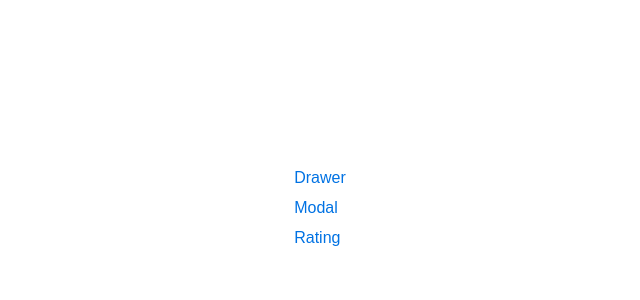
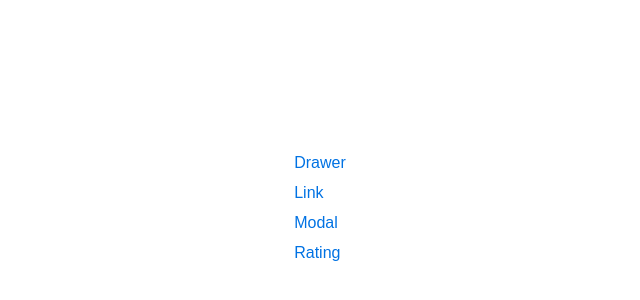
Before and after one commit to felipe-coletti/react-components, a React (Vite) app: page / in a window 1280 px wide. Shown: the part 192-492 px from the top of the page, without its empty margins (320-960 px from the left). Built offline with nearby package versions, Linux system fonts and the light colour scheme.

Commit message:
feat: add LinkPage

```diff
--- a/src/App.jsx
+++ b/src/App.jsx
@@ -1,6 +1,6 @@
 import { BrowserRouter as Router, Route, Routes } from 'react-router-dom'
 import './App.css'
-import { DrawerPage, Home, ModalPage, RatingPage } from './pages'
+import { DrawerPage, Home, LinkPage, ModalPage, RatingPage } from './pages'
 
 function App() {
     return (
@@ -8,6 +8,7 @@ function App() {
             <Routes>
                 <Route path='/' element={<Home />} />
                 <Route path='/drawer/*' element={<DrawerPage />} />
+                <Route path='/link' element={<LinkPage />} />
                 <Route path='/modal' element={<ModalPage />} />
                 <Route path='/rating' element={<RatingPage />} />
             </Routes>
--- a/src/pages/Home/index.jsx
+++ b/src/pages/Home/index.jsx
@@ -9,6 +9,9 @@ export const Home = () => {
                     <Link href='/drawer'>Drawer</Link>
                 </li>
                 <li>
+                    <Link href='/link'>Link</Link>
+                </li>
+                <li>
                     <Link href='/modal'>Modal</Link>
                 </li>
                 <li>
--- /dev/null
+++ b/src/pages/Link/index.jsx
@@ -0,0 +1,9 @@
+import { Link } from '../../components/Link'
+
+export const LinkPage = () => {
+    return (
+        <div className='container'>
+            <Link href='/'>Voltar ao Início</Link>
+        </div>
+    )
+}
--- a/src/pages/index.js
+++ b/src/pages/index.js
@@ -1,4 +1,5 @@
 export { DrawerPage } from './Drawer'
 export { Home } from './Home'
+export { LinkPage } from './Link'
 export { ModalPage } from './Modal'
 export { RatingPage } from './Rating'
```
